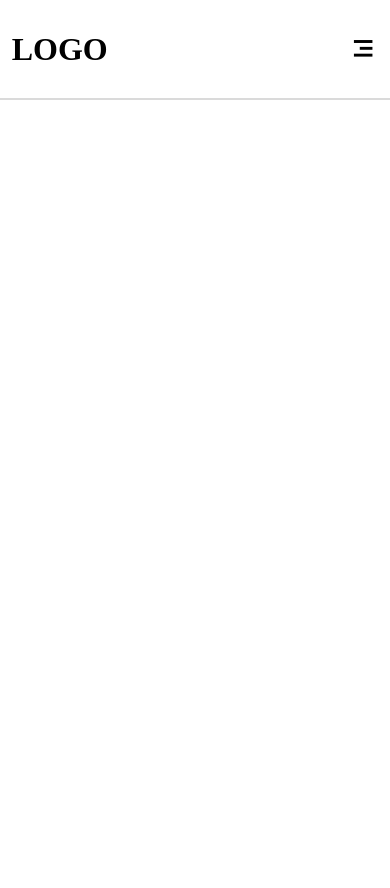
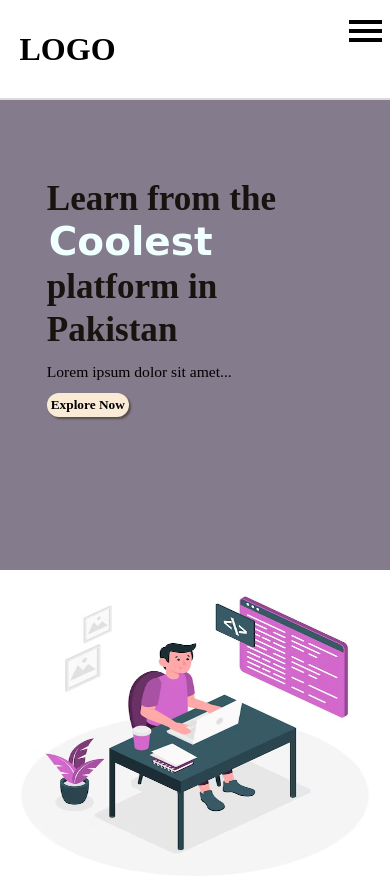
Before and after one commit to SJcodeML/Responsive-website-HTML-CSS-, a plain HTML site: page index.html in a window 390 px wide. Before the commit the page ends 844 px from the top, so only its background shows below. Drawn offline with nearby package versions, Linux system fonts and the light colour scheme; a web font is replaced by a local one.

Commit message:
code added

```diff
--- a/index.html
+++ b/index.html
@@ -3,30 +3,45 @@
 <head>
     <meta charset="UTF-8">
     <meta name="viewport" content="width=device-width, initial-scale=1.0">
-    <link
-    href="https://cdn.jsdelivr.net/npm/remixicon@4.5.0/fonts/remixicon.css"
-    rel="stylesheet"
-/>
+    <link rel="preconnect" href="https://fonts.googleapis.com">
+    <link rel="preconnect" href="https://fonts.gstatic.com" crossorigin>
+    <link href="https://fonts.googleapis.com/css2?family=Dawning+of+a+New+Day&display=swap" rel="stylesheet">
+    <link href="https://cdn.jsdelivr.net/npm/remixicon@4.5.0/fonts/remixicon.css" rel="stylesheet"/>
     <link rel="stylesheet" href="style.css">
     <title>Responsive Website</title>
 </head>
 <body>
     <div class="main">
-        <div class="nav">
-            <h1>LOGO</h1>
-            <div class="nav-part2">
-                <h2>About </h2>
-                <h2>Contact </h2>
-                <h2>Services </h2>
-                <h2>Blog </h2>
-                <h2>Account </h2>
-                <i class="ri-menu-3-line"></i>
+        <div class="nav v-class-resp">
+            <h1 class="logo">LOGO</h1>
+            <div class="nav-part2 v-class-resp">
+                <h2 class="h2">About</h2>
+                <h2 class="h2">Contact</h2>
+                <h2 class="h2">Services</h2>
+                <h2 class="h2">Blog</h2>
+                <h2 class="h2">Account</h2>
+                <div class="hamburger">
+                    <div class="line"></div>
+                    <div class="line"></div>
+                    <div class="line"></div>
+                </div>
+            </div>
         </div>
 
+        <!-- Content Section -->
+        <div class="content">
+            <div class="left">
+                <h2>
+                    Learn from the <span>Coolest</span> platform in Pakistan
+                </h2>
+                <p>Lorem ipsum dolor sit amet...</p>
+                <button class="btn">Explore Now</button>
             </div>
-
-
-
+            <div class="right">
+                <img id="img1" src="./assets/code-typing-concept-illustration_114360-4296.avif" alt="Illustration"/>
             </div>
+        </div>
+    </div>
+    <script src="script.js"></script>
 </body>
 </html>
--- /dev/null
+++ b/script.js
@@ -0,0 +1,20 @@
+// // Select all elements with the class 'navbar-icon'
+// const hamburger = document.querySelectorAll(".hamburger");
+
+// // Iterate over each element in the NodeList and add an event listener
+// hamburger.addEventListener('click', () => {
+//     main.classList.toggle('v-class-resp');
+//     nav-part2.classList.toggle('v-class-resp');
+//     nav.classList.toggle('h-nav-resp');
+// });
+
+// script.js
+
+document.addEventListener('DOMContentLoaded', function() {
+    const hamburger = document.querySelector('.hamburger');
+    const navPart2 = document.querySelector('.nav-part2');
+
+    hamburger.addEventListener('click', function() {
+        navPart2.classList.toggle('open'); // Toggle the 'open' class
+    });
+});
--- a/style.css
+++ b/style.css
@@ -35,10 +35,21 @@ html, body{
     margin-right:1vw
 }
 
-h1{
+.logo{
     color:black;
-    padding:3vw;
+    padding:5vw;
     font-weight: 600;
+}
+
+.logo:hover{
+    font-size:5vw;
+    font-weight:900;
+    transition-duration: 2s ;
+
+}
+
+.logo:active{
+    color:aqua;
 }
 
 .nav i {
@@ -58,3 +69,193 @@ h1{
         font-size:6vw;
     }
 }
+
+
+/* content section  */
+
+.content{
+    height:calc(100% - 100px);
+    width:100%;
+    background-color: aqua;
+    display: flex;
+}
+
+.left{
+    width :50%;
+    height:100%;
+    background-color: rgb(132, 123, 140);
+    padding:10vw 12vw
+}
+
+.right{
+    width :50%;
+    height:100%;
+    background-color:rgb(247, 235, 235);
+}
+
+
+.left h2 {
+    color :rgb(23, 20, 16);
+    margin-bottom:1vw;
+    font-size: 3vw;
+
+}
+
+.left p{
+    margin-bottom:1vw;
+}
+
+.btn{
+    padding:1vw;
+    font-weight: 500;
+    border-radius:5vw;
+    box-shadow: 2px 2px 2px #554e4e ;
+    border:none;
+    background-color:#120c0c;
+    color:azure;
+    margin-top: 2vw;
+}
+
+.btn:hover{
+    font-size: 0.95rem;
+    cursor:pointer;
+    background-color:#120c0c;
+    border:none;
+    color:azure;
+    box-shadow:none;
+}
+
+.right img{
+    width:100%;
+    height:100%;
+}
+
+span{
+    font-family: 'Times New Roman', Times, serif;
+    font-family: "Dawning of a New Day", cursive;
+    font-weight: 900;
+    font-style:normal;
+    font-size:3vw;
+    padding:0 0.5vw;
+    color:azure;
+}
+/*
+@media(max-width:800px){
+
+    .left h2{
+        font-size: 5vw;
+        margin-top: 10vw;
+    }
+
+    span{
+        font-size: 6vw;
+    }
+    .btn{
+         margin-top:40vw;
+         background-color: antiquewhite;
+         color:black;
+         font-weight: 600;
+    }
+
+
+} */
+
+@media(max-width:400px){
+    .left{
+     width:100% ;
+     height:60%;
+    }
+    .right{
+        width: 100%;
+        height:40%;
+    }
+
+    .left h2{
+        font-size: 9vw;
+        margin-top:10vw ;
+        margin-bottom: 2vw;
+        line-height: 7vw;
+        line-height: 11vw;
+    }
+
+    span{
+        font-size: 10vw;
+    }
+    .btn{
+         margin-top:2vww;
+         background-color: antiquewhite;
+         color:black;
+         font-weight: 600;
+    }
+    .content{
+        height:calc(100% - 60px);
+        display: flex;
+        flex-direction:column;
+
+    }
+    .left p{
+        font-size: 4vw;
+        margin-top: 3vw;
+    }
+
+
+
+
+
+}
+
+@media (min-width: 400px) and (max-width: 800px) {
+    /* Your styles here */
+}
+.line{
+    width: 33px;
+    background-color: black;
+    height: 4px;
+    margin: 5px 3px;
+}
+.hamburger{
+    display: none;
+position: absolute;
+cursor: pointer;
+right: 5px;
+top:15px;
+}
+/* ... existing CSS ... */
+
+@media(max-width:600px){
+    .nav h2 {
+        display: none; /* Hide h2 elements by default */
+    }
+    .nav-part2.open h2 {
+        display: block; /* Show h2 elements when "open" class is added */
+    }
+
+    .nav i {
+        display: block;
+        font-weight: 600;
+        font-size: 6vw;
+    }
+}
+
+.hamburger {
+    display: none;
+    position: absolute;
+    cursor: pointer;
+    right: 5px;
+    top: 15px;
+}
+
+@media(max-width:600px){
+    .hamburger {
+        display: block;
+
+    }
+   .h2{
+    font-size: 1rem; /* Adjust font size as needed */
+    background: linear-gradient(to right, black, grey);
+    -webkit-background-clip: text;
+    -webkit-text-fill-color: transparent;
+    margin-top: 2rem;
+   }
+
+}
```
Also changed, not shown: assets/code-typing-concept-illustration_114360-4296.avif (added), assets/images1.jpg (added), assets/images2.jpg (added), 1 other file. Lines whose indentation alone changed are shown as unchanged.
